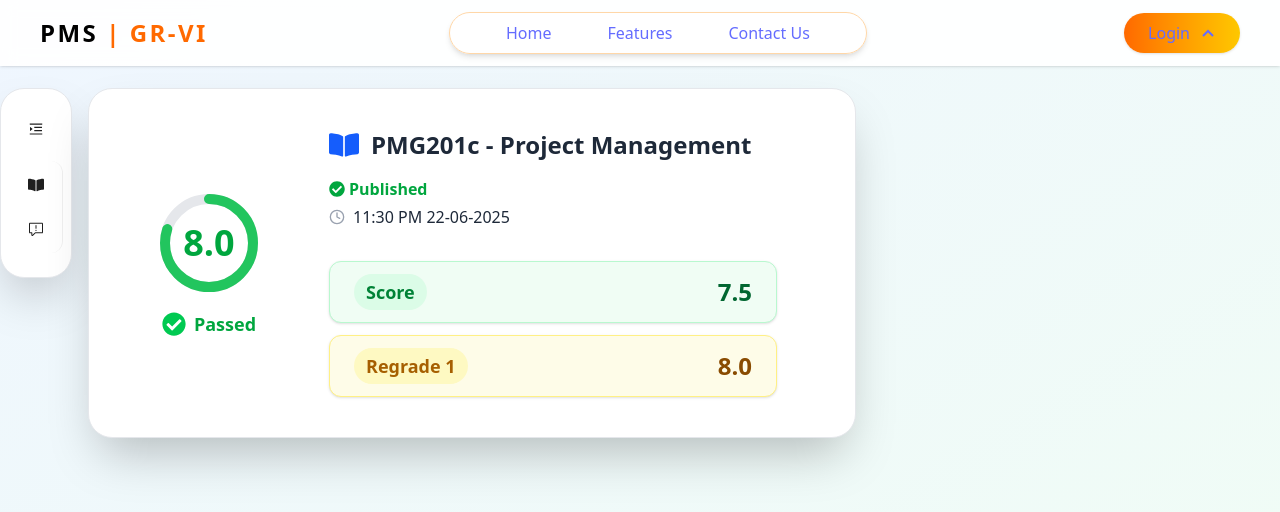
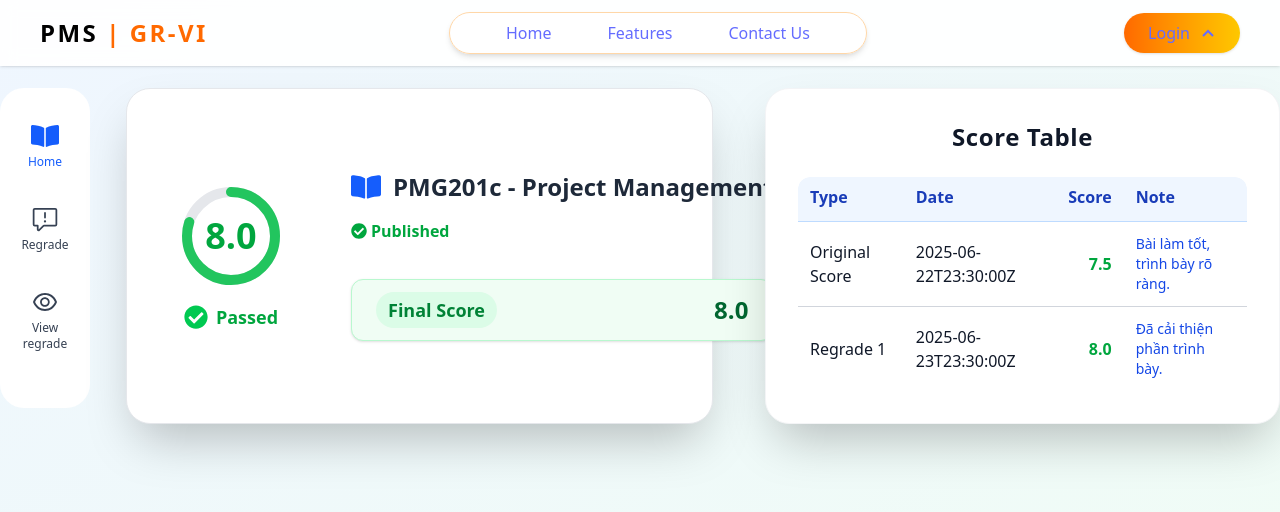
Before and after one commit to danh-pham235/PMG201c-support, a React (Vite) app: page /student/grade in a window 1280 px wide. Shown: the top 512 px of the page. Built offline with nearby package versions, Linux system fonts and the light colour scheme.

Commit message:
Add regrade page

```diff
--- a/src/components/StudentComponent/ScoreDetail.tsx
+++ b/src/components/StudentComponent/ScoreDetail.tsx
@@ -3,14 +3,19 @@ import { FiClock } from "react-icons/fi";
 import React from "react";
 import type { Score } from "../../types/score.type";
 
-
 interface ScoreDetailsProps {
   score: Score | null;
+  finalScore: number | null;
   loading: boolean;
   error: string | null;
 }
 
-const ScoreDetails: React.FC<ScoreDetailsProps> = ({ score, loading, error }) => (
+const ScoreDetails: React.FC<ScoreDetailsProps> = ({
+  score,
+  finalScore,
+  loading,
+  error,
+}) => (
   <div className="flex-1 flex flex-col items-start justify-center w-full">
     <div className="flex items-center gap-3 mb-2">
       <FaBookOpen className="text-blue-600 text-3xl" />
@@ -48,34 +53,30 @@ const ScoreDetails: React.FC<ScoreDetailsProps> = ({ score, loading, error }) =>
         <div className="mt-8 flex flex-col gap-3 w-full max-w-md">
           {/* Score */}
           {score.score !== undefined && (
-            <div className="flex items-center justify-between bg-green-50 border border-green-200 rounded-xl px-6 py-3 shadow-sm">
-              <span className="text-green-700 font-bold text-lg bg-green-100 px-3 py-1 rounded-full">
-                Score
+            <div
+              className={`flex items-center justify-between rounded-xl px-6 py-3 shadow-sm ${
+                finalScore && finalScore < 4
+                  ? "bg-red-50 border border-red-200"
+                  : "bg-green-50 border border-green-200"
+              }`}
+            >
+              <span
+                className={`font-bold text-lg px-3 py-1 rounded-full ${
+                  finalScore && finalScore < 4
+                    ? "text-red-700 bg-red-100"
+                    : "text-green-700 bg-green-100"
+                }`}
+              >
+                Final Score
               </span>
-              <span className="text-2xl font-extrabold text-green-800">
-                {score.score.toFixed(1)}
-              </span>
-            </div>
-          )}
-          {/* Regrade 1 */}
-          {score.regrade1 !== undefined && (
-            <div className="flex items-center justify-between bg-yellow-50 border border-yellow-200 rounded-xl px-6 py-3 shadow-sm">
-              <span className="text-yellow-700 font-bold text-lg bg-yellow-100 px-3 py-1 rounded-full">
-                Regrade 1
-              </span>
-              <span className="text-2xl font-extrabold text-yellow-800">
-                {score.regrade1.toFixed(1)}
-              </span>
-            </div>
-          )}
-          {/* Regrade 2 */}
-          {score.regrade2 !== undefined && (
-            <div className="flex items-center justify-between bg-orange-50 border border-orange-200 rounded-xl px-6 py-3 shadow-sm">
-              <span className="text-orange-700 font-bold text-lg bg-orange-100 px-3 py-1 rounded-full">
-                Regrade 2
-              </span>
-              <span className="text-2xl font-extrabold text-orange-800">
-                {score.regrade2.toFixed(1)}
+              <span
+                className={`text-2xl font-extrabold ${
+                  finalScore && finalScore < 4
+                    ? "text-red-600"
+                    : "text-green-800"
+                }`}
+              >
+                {finalScore?.toFixed(1)}
               </span>
             </div>
           )}
--- /dev/null
+++ b/src/components/StudentComponent/ScoreTable.tsx
@@ -0,0 +1,59 @@
+type ScoreRow = {
+  type: string;
+  date: string;
+  score: number;
+  note?: string;
+};
+
+interface ScoreTableProps {
+  scoreRows: ScoreRow[];
+}
+
+const ScoreTable: React.FC<ScoreTableProps> = ({ scoreRows }) => (
+  <div className="bg-white text-gray-900 rounded-3xl p-8 min-w-[340px] shadow-2xl flex flex-col justify-center border border-gray-100 ml-7">
+    <div className="text-2xl font-bold mb-6 text-center tracking-wide">
+      Score Table
+    </div>
+    <table className="w-full text-left rounded-xl overflow-hidden">
+      <thead>
+        <tr className="bg-blue-50 border-b border-blue-200">
+          <th className="pb-3 pt-2 px-3 font-semibold text-blue-800 rounded-tl-xl">
+            Type
+          </th>
+          <th className="pb-3 pt-2 px-3 font-semibold text-blue-800">Date</th>
+          <th className="pb-3 pt-2 px-3 font-semibold text-blue-800 text-right">
+            Score
+          </th>
+          <th className="pb-3 pt-2 px-3 font-semibold text-blue-800 rounded-tr-xl">
+            Note
+          </th>
+        </tr>
+      </thead>
+      <tbody>
+        {scoreRows.map((row, idx) => (
+          <tr
+            key={idx}
+            className={`hover:bg-blue-50 transition ${
+              idx !== scoreRows.length - 1 ? "border-b border-gray-300" : ""
+            }`}
+          >
+            <td className="py-3 px-3 font-medium">{row.type}</td>
+            <td className="py-3 px-3">{row.date}</td>
+            <td
+              className={`py-3 px-3 text-right font-bold ${
+                Number(row.score) >= 5 ? "text-green-600" : "text-red-500"
+              }`}
+            >
+              {typeof row.score === "number" ? row.score.toFixed(1) : row.score}
+            </td>
+            <td className="py-3 px-3 text-blue-700 text-sm max-w-[200px] break-words">
+              {row.note || "--"}
+            </td>
+          </tr>
+        ))}
+      </tbody>
+    </table>
+  </div>
+);
+
+export default ScoreTable;
--- a/src/components/StudentComponent/Sidebar.tsx
+++ b/src/components/StudentComponent/Sidebar.tsx
@@ -1,56 +1,50 @@
-import { Button, Menu, type MenuProps } from "antd";
 import { FaBookOpen } from "react-icons/fa";
 import { GoReport } from "react-icons/go";
-import { MenuFoldOutlined, MenuUnfoldOutlined } from "@ant-design/icons";
-import { useNavigate } from "react-router-dom";
+import { useNavigate, useLocation } from "react-router-dom";
 import React from "react";
+import { AiOutlineEye } from "react-icons/ai";
 
-type MenuItem = Required<MenuProps>["items"][number];
-const items: MenuItem[] = [
-  { key: "1", icon: <FaBookOpen />, label: "Home" },
-  { key: "2", icon: <GoReport />, label: "Regrade" },
+const menuItems = [
+  {
+    key: "/student/grade",
+    icon: <FaBookOpen size={28} />,
+    label: "Home",
+  },
+  {
+    key: "/student/regrade",
+    icon: <GoReport size={28} />,
+    label: "Regrade",
+  },
+  {
+    key: "/student/view-regrade",
+    icon: <AiOutlineEye size={28} />,
+    label: "View regrade",
+  },
 ];
 
-interface SidebarProps {
-  collapsed: boolean;
-  toggleCollapsed: () => void;
-}
+const Sidebar: React.FC = () => {
+  const navigate = useNavigate();
+  const location = useLocation();
 
-const Sidebar: React.FC<SidebarProps> = ({ collapsed, toggleCollapsed }) => {
-  const navigate = useNavigate();
   return (
-    <div
-      className="hidden md:flex flex-col items-center bg-white border border-gray-200 rounded-3xl shadow-2xl py-6 px-2 transition-all duration-300"
-      style={{
-        width: collapsed ? 72 : 220,
-        minWidth: collapsed ? 72 : 220,
-        maxWidth: collapsed ? 72 : 220,
-      }}
-    >
-      <Button
-        type="text"
-        onClick={toggleCollapsed}
-        className={`mb-4 mx-auto flex items-center justify-center w-10 h-10 rounded-full hover:bg-orange-50 transition-all`}
-        icon={collapsed ? <MenuUnfoldOutlined /> : <MenuFoldOutlined />}
-      />
-      <Menu
-        mode="inline"
-        theme="light"
-        inlineCollapsed={collapsed}
-        items={items}
-        className="rounded-xl border-0 w-full"
-        style={{
-          background: "transparent",
-          fontWeight: 500,
-          fontSize: 16,
-          width: "100%",
-        }}
-        onClick={({ key }) => {
-          if (key === "1") navigate("/student/grade");
-          if (key === "2") navigate("/student/regrade");
-        }}
-      />
-    </div>
+    <nav className="flex flex-col items-center bg-white rounded-3xl py-6 px-2 gap-4 min-h-[320px] w-[90px] shadow-none border-none">
+      {menuItems.map((item) => {
+        const active = location.pathname === item.key;
+        return (
+          <button
+            key={item.key}
+            onClick={() => navigate(item.key)}
+            className={`flex flex-col items-center w-16 py-3 rounded-2xl transition
+              ${active ? "bg-gray-100 text-blue-600 font-semibold" : "hover:bg-gray-100 text-gray-700"}
+            `}
+            style={{ outline: "none", border: "none", background: "none" }}
+          >
+            <span className="mb-1">{item.icon}</span>
+            <span className="text-xs">{item.label}</span>
+          </button>
+        );
+      })}
+    </nav>
   );
 };
 
--- /dev/null
+++ b/src/layouts/StudentLayout.tsx
@@ -0,0 +1,22 @@
+import React from "react";
+import { Outlet } from "react-router-dom";
+import Sidebar from "../components/StudentComponent/Sidebar";
+import Header from "./Header";
+
+const StudentLayout: React.FC = () => {
+  return (
+    <>
+      <Header />
+      <div className="min-h-screen bg-gradient-to-br from-blue-50 to-green-50 py-10">
+        <div className="flex gap-4 items-start mt-12 w-full">
+          <Sidebar />
+          <div className="flex-1 flex justify-center">
+            <Outlet />
+          </div>
+        </div>
+      </div>
+    </>
+  );
+};
+
+export default StudentLayout;
--- a/src/page/Student/index.tsx
+++ b/src/page/Student/index.tsx
@@ -1,22 +1,18 @@
 import React, { useEffect, useState } from "react";
-import type { Score } from "../../types/score.type";
 import { getStudentScore } from "../../services/student.service";
-import Sidebar from "../../components/StudentComponent/Sidebar";
 import ScoreCircle from "../../components/StudentComponent/ScoreCircle";
 import ScoreDetails from "../../components/StudentComponent/ScoreDetail";
+import ScoreTable from "../../components/StudentComponent/ScoreTable";
 
 const StudentPage: React.FC = () => {
-  const [score, setScore] = useState<Score | null>(null);
+  const [scoreRows, setScoreRows] = useState<any[]>([]);
   const [loading, setLoading] = useState(true);
   const [error, setError] = useState<string | null>(null);
-  const [collapsed, setCollapsed] = useState(true);
-
-  const toggleCollapsed = () => setCollapsed((prev) => !prev);
 
   useEffect(() => {
     getStudentScore()
       .then((data) => {
-        setScore(data);
+        setScoreRows(data);
         setLoading(false);
       })
       .catch((err) => {
@@ -26,27 +22,28 @@ const StudentPage: React.FC = () => {
       });
   }, []);
 
-  const finalScore =
-    typeof score?.regrade2 === "number"
-      ? score.regrade2
-      : typeof score?.regrade1 === "number"
-      ? score.regrade1
-      : typeof score?.score === "number"
-      ? score.score
-      : 0;
-
+  const finalScore = scoreRows.length
+    ? scoreRows[scoreRows.length - 1].score
+    : 0;
   const isPassed = finalScore >= 4;
 
   return (
-    <div className="min-h-screen bg-gradient-to-br from-blue-50 to-green-50 py-10">
-      <div className="max-w-7xl mx-auto flex gap-4 items-start mt-12">
-        <Sidebar collapsed={collapsed} toggleCollapsed={toggleCollapsed} />
-        <div className="flex-1 flex justify-start">
-          <div className="bg-white border border-gray-200 rounded-3xl shadow-2xl p-10 flex flex-col md:flex-row items-center gap-10 w-full max-w-3xl">
-            <ScoreCircle finalScore={finalScore} isPassed={isPassed} />
-            <ScoreDetails score={score} loading={loading} error={error} />
-          </div>
+    <div className="flex flex-col md:flex-row gap-6 w-full">
+      {/* Card chính bên trái */}
+      <div className="w-full md:w-[50%] flex justify-start ml-5">
+        <div className="bg-white border border-gray-200 rounded-3xl shadow-2xl p-6 flex flex-col md:flex-row items-center gap-10 w-full">
+          <ScoreCircle finalScore={finalScore} isPassed={isPassed} />
+          <ScoreDetails
+            score={scoreRows[scoreRows.length - 1]}
+            finalScore={finalScore}
+            loading={loading}
+            error={error}
+          />
         </div>
+      </div>
+      {/* Bảng điểm bên phải */}
+      <div className="w-full md:w-[50%] flex mt-6 md:mt-0">
+        <ScoreTable scoreRows={scoreRows} />
       </div>
     </div>
   );
--- a/src/types/score.type.ts
+++ b/src/types/score.type.ts
@@ -3,5 +3,6 @@ export interface Score {
   regrade1?: number;
   regrade2?: number;
   status?: "Passed" | "Not Passed";
+  note?: string;
   publishedAt?: string;
 }
```
Also changed, not shown: src/page/Student/Regrade/index.tsx (added, +100 -0 lines), src/routes/student.routes.tsx (+7 -2 lines), src/services/student.service.ts (+15 -10 lines), src/page/Student/ViewRegrade/index.tsx (added).
